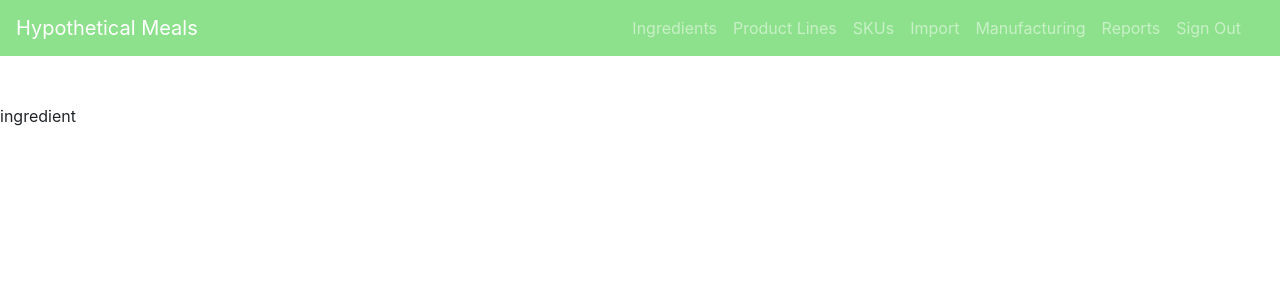
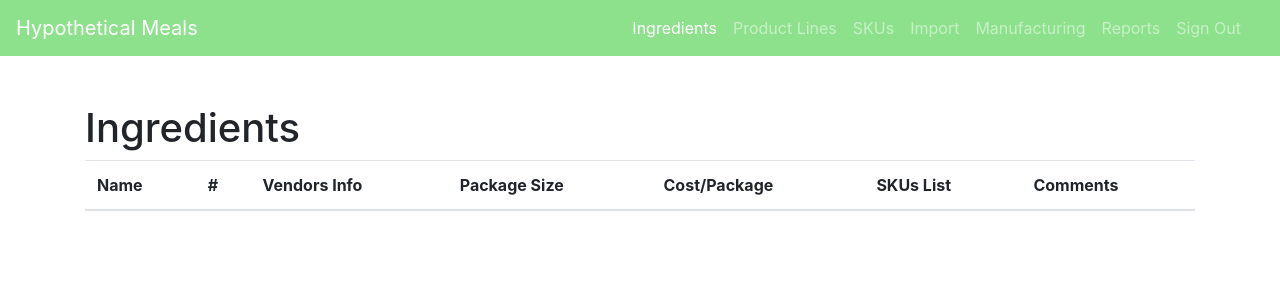
Before and after one commit to katievandyk/hypothetical_meals, a React (Create React App) app in the folder client/: page /ingredients in a window 1280 px wide. Shown: the top 300 px of the page. Built offline with nearby package versions, Linux system fonts and the light colour scheme.

Commit message:
added active page highlight functionality to nav bar - includes broken link of x

```diff
--- a/client/src/components/AppNavbar.js
+++ b/client/src/components/AppNavbar.js
@@ -11,6 +11,8 @@ import {
   Container
 } from 'reactstrap';
 
+import { NavLink as RRNavLink } from 'react-router-dom';
+
 class AppNavbar extends Component {
   state = {
     isOpen: false
@@ -23,6 +25,7 @@ class AppNavbar extends Component {
   }
 
   render() {
+    //TO DO: Add when page is active
     return(<div>
       <Navbar dark expand="md" className="mb-5" style={{backgroundColor: '#8EE18C'}}>
           <NavbarBrand href="/">Hypothetical Meals</NavbarBrand>
@@ -31,25 +34,25 @@ class AppNavbar extends Component {
         <Collapse className="justify-content-end" isOpen={this.state.isOpen} navbar>
           <Nav className="navbar-expand-md" navbar>
             <NavItem>
-              <NavLink href="/ingredients">Ingredients</NavLink>
+              <NavLink tag={RRNavLink} to="/ingredients" className="nav-link" activeClassName="active">Ingredients</NavLink>
             </NavItem>
             <NavItem>
-              <NavLink href="/ingredients">Product Lines</NavLink>
+              <NavLink tag={RRNavLink} to="/x" className="nav-link" activeClassName="active">Product Lines</NavLink>
             </NavItem>
             <NavItem>
-              <NavLink href="/ingredients">SKUs</NavLink>
+              <NavLink tag={RRNavLink} to="/x" className="nav-link" activeClassName="active">SKUs</NavLink>
             </NavItem>
             <NavItem>
-              <NavLink href="/ingredients">Import</NavLink>
+              <NavLink tag={RRNavLink} to="/x" className="nav-link" activeClassName="active">Import</NavLink>
             </NavItem>
             <NavItem>
-              <NavLink href="/">Manufacturing</NavLink>
+              <NavLink tag={RRNavLink} to="/goals" className="nav-link" activeClassName="active">Manufacturing</NavLink>
             </NavItem>
             <NavItem>
-              <NavLink href="/">Reports</NavLink>
+              <NavLink tag={RRNavLink} to="/x" className="nav-link" activeClassName="active">Reports</NavLink>
             </NavItem>
             <NavItem>
-              <NavLink href="/">Sign Out</NavLink>
+              <NavLink tag={RRNavLink} to="/x" className="nav-link" activeClassName="active">Sign Out</NavLink>
             </NavItem>
           </Nav>
         </Collapse>
--- a/client/src/views/Ingredients.js
+++ b/client/src/views/Ingredients.js
@@ -2,14 +2,35 @@ import React, { Component } from 'react';
 import AppNavbar from '../components/AppNavbar';
 import 'bootstrap/dist/css/bootstrap.min.css';
 import '../styles.css';
+
+import { Table, Container } from 'reactstrap';
+
 class Ingredient extends Component {
    render() {
         return(
         <div>
-        <div>
-          <AppNavbar />
+          <div>
+            <AppNavbar />
+          </div>
+          <Container>
+          <h1>Ingredients</h1>
+            <Table>
+              <thead>
+                <tr>
+                  <th>Name</th>
+                  <th>#</th>
+                  <th>Vendors Info</th>
+                  <th>Package Size</th>
+                  <th>Cost/Package</th>
+                  <th>SKUs List</th>
+                  <th>Comments</th>
+                </tr>
+              </thead>
+              <tbody>
+              </tbody>
+            </Table>
+          </Container>
         </div>
-        ingredient </div>
       );
    }
 }
```
